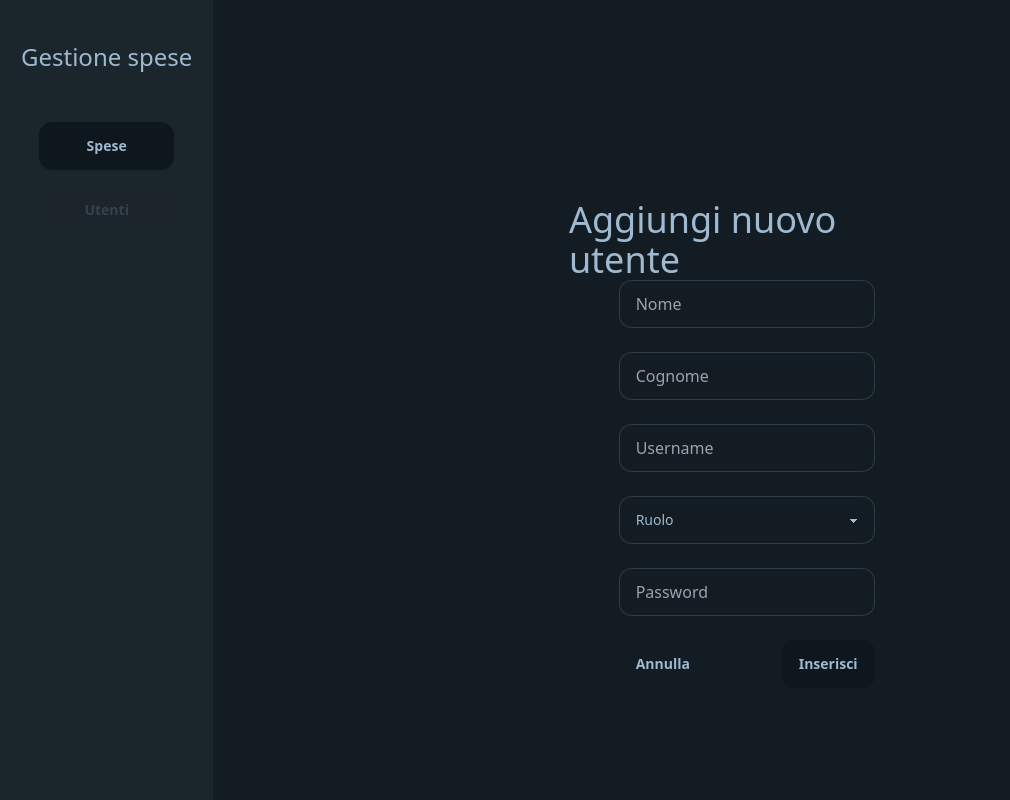
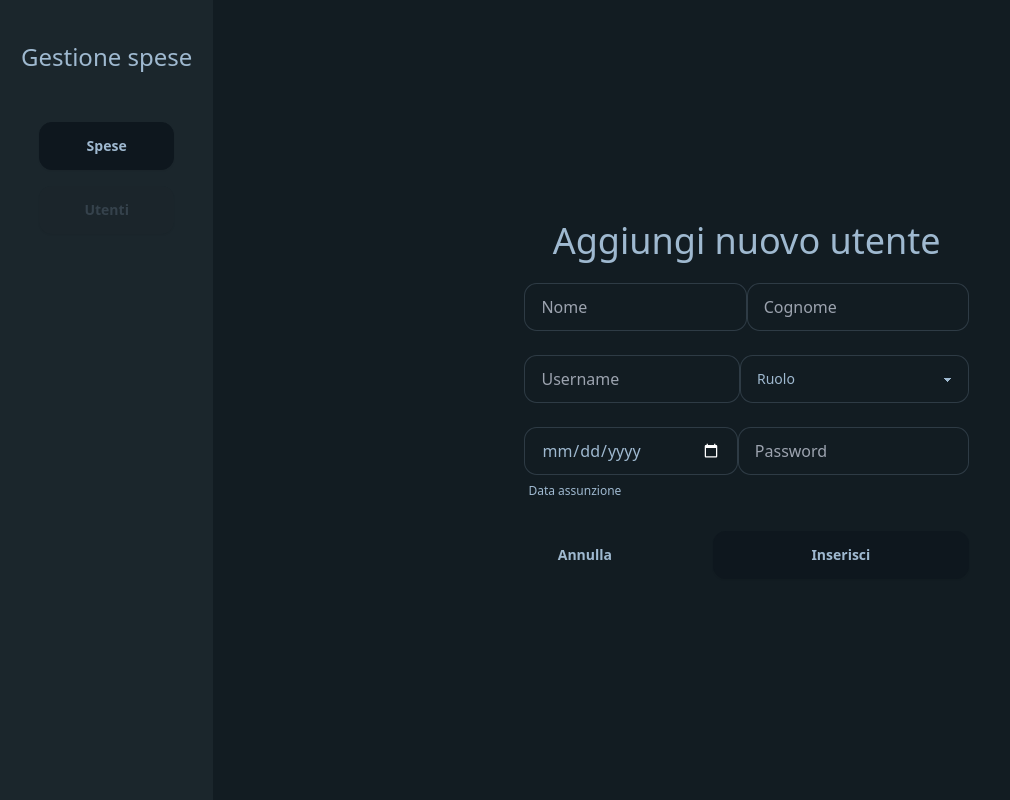
Before and after one commit to SimVac/nota-spese, a Flask app: page /add-user in a window 1280 px wide. Shown: the whole page, without its empty margins (0-1010 px from the left). Run offline with Flask 3, Linux system fonts and the light colour scheme; parts of the project's set-up code (start-up, migrations or seed data) failed here and were passed over; some libraries are stand-ins or nearby versions.

Commit message:
balbiani fro

```diff
--- a/main.py
+++ b/main.py
@@ -86,7 +86,7 @@ def users_route():
     return render_template("dipendenti.html")
 
 
-@app.rout("/add-tipologia")
+@app.route("/add-tipologia")
 def add_tipologia_route():
     return render_template("aggiunta_tipologia.html")
 
--- a/static/utente.js
+++ b/static/utente.js
@@ -27,4 +27,5 @@ theme.addEventListener("click", (event) => {
 if (localStorage.getItem("theme") == "retro"){
     document.getElementById("spese").classList.add("text-base-100")
     document.getElementById("nome").classList.add("text-base-100")
+    document.getElementById("btn_nome").classList.add("text-base-100")
 }
--- a/templates/aggiunta_utente.html
+++ b/templates/aggiunta_utente.html
@@ -36,33 +36,38 @@
             </div>
         </div>
         <div class="w-10/12 flex flex-col justify-center items-center h-screen">
-            <div class="w-4/12 flex flex-col justify-evenly items-center h-3/6">
+            <div class="w-5/12 flex flex-col justify-evenly items-center h-3/6">
                 <span class="text-4xl">Aggiungi nuovo utente</span>
-                <form method="post" action="/api/add-user" class="w-64">
+                <form method="post" action="/api/add-user" class="w-full">
                     <div class="w-12/12">
-                        <div class="pb-6">
+                        <div class="pb-6 flex flex-row justify-between">
                             <input type="text" name="nome" class="input input-bordered w-full max-w-xs" placeholder="Nome" required>
-                        </div>
-                        <div class="pb-6">
+
                             <input type="text" name="cognome"
                                 class="input input-bordered w-full max-w-xs" placeholder="Cognome">
                         </div>
-                        <div class="pb-6">
+                        <div class="pb-6 flex flex-row justify-between">
                             <input type="text" name="username"
                                 class="input input-bordered w-full max-w-xs" placeholder="Username">
-                        </div>
-                        <div class="pb-6">
+
                             <select id="ruolo" name="ruolo" class="select select-bordered w-full max-w-xs" required>
                                 <option selected disabled>Ruolo</option>
                             </select>
                         </div>
-                        <div class="pb-6">
+                        <div class="pb-6 flex flex-row justify-between">
+                            <label class="form-control w-full max-w-xs">
+                                <input type="date" name="data" class="input input-bordered w-full max-w-xs">
+                                <div class="label">
+                                  <span class="label-text-alt">Data assunzione</span>
+                                </div>
+                              </label>
+
                             <input type="password" name="password"
                                 class="input input-bordered w-full max-w-xs" placeholder="Password">
                         </div>
                         <div class="flex justify-between flex-row-reverse">
-                            <button type="submit" class="btn">Inserisci</button>
-                            <a href="/"><button class="btn btn-ghost" type="button">Annulla</button></a>
+                            <button type="submit" class="btn w-64">Inserisci</button>
+                            <a href="/"><button class="btn btn-ghost w-64" type="button">Annulla</button></a>
                         </div>
                     </div>
                 </form>
```
Also changed, not shown: templates/utente.html (+8 -6 lines).
